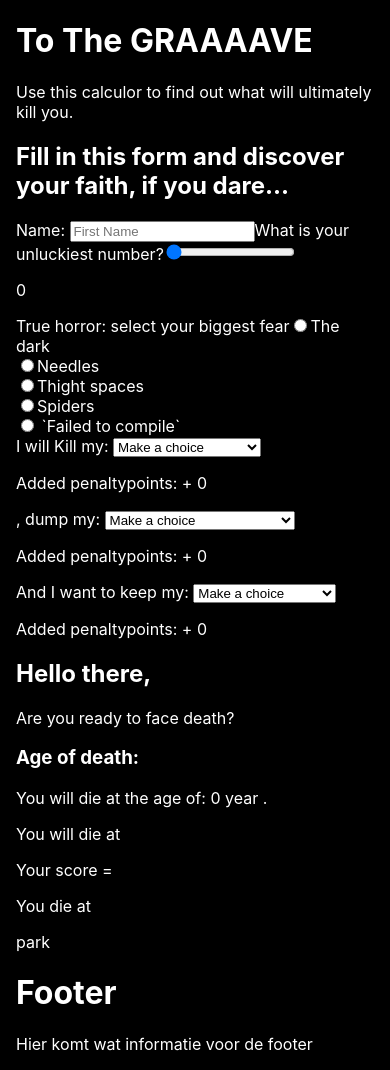
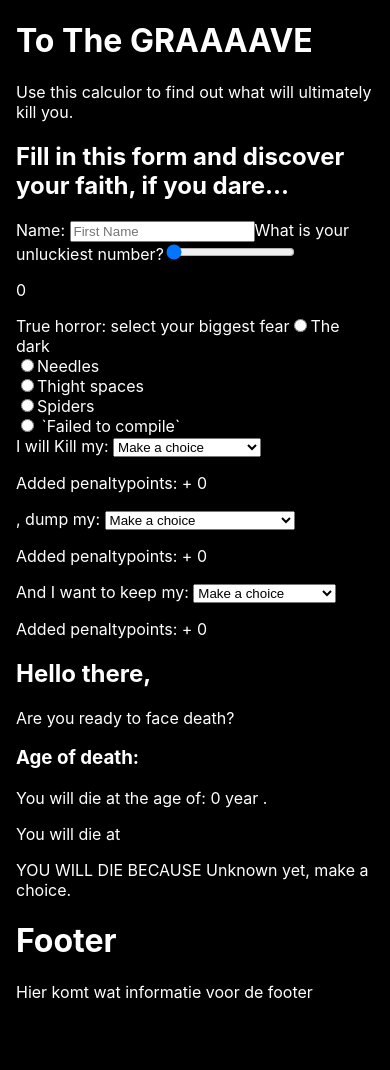
Before and after one commit to devinekask/dev4-2021-crazy-calculator-sarabluekens, a React (Create React App) app: page / in a window 390 px wide. After the commit the page ends 1018 px from the top, so only its background shows below. Built offline with nearby package versions, Linux system fonts and the light colour scheme.

Commit message:
all logic added ( results work responsive to all inputs)

```diff
--- a/src/App.js
+++ b/src/App.js
@@ -3,13 +3,21 @@ import Header from "./components/Header";
 import Calculator from "./components/Calculator";
 
 import Footer from "./components/Footer";
-import { useState } from "react";
+
 
 const App = () => {
+  const ways = [ "Unknown yet, make a choice.",
+  "During a magic show, you will get brainwashed to a Trump Supporter. But the magicien will forget to undo the brainwash. That evening you decide to inject yourself with Javel to protect yourself from the Corona Virus.",
+  "One day you will have overslept and be late for work. In the hurry you will run past a stray cat on your driveway without feeding it. As a revenge the stray cat will get all his stray buddies and attack you. You will die of the diseases they carried.",
+  "On your way to the bathroom, you will slip and fall on the back of your head, because you were wearing socks. A few hours later you will wake up and continu crawling to the batchroom. Once on the toilet you dont notice the snake coming out of it and it bites you in your sensitive parts. You die a slow and painful death. ",
+  "You will be working as a JS developper. One day you will find your match, a bug you can't seem to fix. You try and try and try. With heavy sleep deprevation and a caffeine overdose, you head to Stackoverflow and sell your soul to fix the bug. The bug is fixed and you go to bed happy. You will never wake up again.",
+  "You will get trampled by a pink Elephant."];
+  const locations = [ "an oasis in the Sahara", "a Dixie toilet", "Media Markt", "28361" ,"the dentist", ];
+
   return (
     <>
       <Header/>
-        <Calculator/>
+        <Calculator ways={ways} locations={locations}/>
       <Footer/>
     </>
     );
--- a/src/components/Calculator.jsx
+++ b/src/components/Calculator.jsx
@@ -6,16 +6,16 @@ import Dropdown from './Dropdown';
 import SliderResult from './SliderResult';
 import DropdownResult from './DropdownResult';
 import RadioResult from './RadioResult';
+import TextResult from './TextResult';
 
 
-const Calculator = () => {
+const Calculator = ({ways, locations}) => {
     const [number, setNumber] = useState(0);
     const [name, setName] = useState("");
     const [killDropdown, setKillDropdown] = useState(0);
     const [dumpDropdown, setDumpDropdown] = useState(0);
     const [keepDropdown, setKeepDropdown] = useState(0);
     const [radio, setRadio] = useState();
-    const locations = [ "park", "toilet", "bed", "sbg"];
 
     const kill = [
         {
@@ -79,41 +79,51 @@ const Calculator = () => {
         {
             label : "dark",
             description : "The dark",
-            result : 1
+            index : 0
 
         },
         {
             label : "needles",
             description : "Needles",
-            result : 2
+            index : 1
         },
         {
             label : "space",
             description : "Thight spaces",
-            result : 3
+            index : 2
         },
         {
             label : "spiders",
             description : "Spiders",
-            result : 4
+            index : 3
         },
         {
             label : "code",
             description : " `Failed to compile`",
-            result : 5
+            index : 4
         }
     ]
 
-    const age = (number%2)=== 0 ? number * 6/3.5239 : number * 8/5.231 + 28 ;
+    const amount = parseInt(number);
+    const age = (amount%2)=== 0 ? amount * 6/3.5239 : amount * 8/5.231 + 28 ;
 
+    let wayIndex;
     const points = parseInt(killDropdown) + parseInt(keepDropdown) + parseInt(dumpDropdown);
-    console.log(points);
-    const index = points;
 
+    if (name === 'Benoit'|| name === 'benoit' || name === 'simon' || name === 'Simon') {
+        wayIndex = 4;
+    }
+    else if(points < 3) {
+        wayIndex = 0;
+    }
+    else if (points >= 3 && points < 5){
+        wayIndex = 1;
+    }
+    else  if( points >= 5) {
+        wayIndex = points -4;
+    }
 
-
-
-
+    let locationIndex = radio;
 
     return (
         <>
@@ -133,13 +143,12 @@ const Calculator = () => {
             </section>
 
             <section className = "form">
-                <h2> Hello there, {name} </h2>
+                <TextResult name={name}/>
                 <p>Are you ready to face <span>death?</span></p>
+                <SliderResult title="Age of death: " age={Math.floor(age)} number={amount}/>
+                <RadioResult locations={locations} locationIndex={locationIndex} />
+                <DropdownResult ways={ways} index={wayIndex} />
 
-                <SliderResult title="Age of death: " age={age}/>
-                <RadioResult result={radio} />
-                <DropdownResult  />
-                <p> {locations[index]}</p>
             </section>
         </>
     );
--- a/src/components/DropdownResult.jsx
+++ b/src/components/DropdownResult.jsx
@@ -1,10 +1,9 @@
 import React from 'react';
 
-const DropdownResult = ({points, location}) => {
+const DropdownResult = ({ways, index}) => {
     return (
         <>
-        <p>Your score = {points}</p>
-        <p>You die at {location}</p>
+        <p> YOU WILL DIE BECAUSE {ways[index]}</p>
         </>
     );
 }
--- a/src/components/Radio.jsx
+++ b/src/components/Radio.jsx
@@ -6,7 +6,7 @@ const Radio = ({list, value, onRadioChange}) => {
         <>
         <label htmlFor="fear"> True horror: select your biggest fear</label>
            {list.map(item =>
-                <RadioOption key={item.label} label={item.label} description={item.description} value={value} onRadioChange={onRadioChange}/>
+                <RadioOption key={item.index} label={item.label} index={item.index} description={item.description} value={value} onRadioChange={onRadioChange}/>
             )}
         </>
     );
--- a/src/components/RadioOption.jsx
+++ b/src/components/RadioOption.jsx
@@ -1,9 +1,9 @@
 import React from 'react';
 
-const RadioOption = ({value, description, onRadioChange}) => {
+const RadioOption = ({value, description, onRadioChange, index}) => {
     return (
         <>
-            <input type="radio" id={value} name="fear" value={description} onChange={(e) => onRadioChange(e.target.value) }/>
+            <input type="radio" id={value} name="fear" value={index} onChange={(e) => onRadioChange(e.target.value) }/>
             <label htmlFor={value}>{description}</label><br/>
         </>
     );
--- a/src/components/RadioResult.jsx
+++ b/src/components/RadioResult.jsx
@@ -1,9 +1,9 @@
 import React from 'react';
 
-const RadioResult = ({result}) => {
+const RadioResult = ({locationIndex, locations}) => {
     return (
         <>
-            <p>You will die at {result}</p>
+            <p>You will die at {locations[locationIndex]}</p>
 
         </>
     );
--- a/src/components/SliderResult.jsx
+++ b/src/components/SliderResult.jsx
@@ -1,10 +1,10 @@
 import React from 'react';
 
-const SliderResult = ({age, title}) => {
+const SliderResult = ({age, title, number}) => {
     return (
         <>
             <h3>{title}</h3>
-            <p>You will die at the age of: {age} {age < 2 ? "year" : "years"} {age === 66 && '😈 sneakyyyy'}. </p>
+            <p>You will die at the age of: {age} {age < 2 ? "year" : "years"} {number === 66 && "😈"}. </p>
         </>
     );
 }
--- a/src/components/TextResult.jsx
+++ b/src/components/TextResult.jsx
@@ -1,8 +1,8 @@
 import React from 'react';
 
-const TextResult = () => {
+const TextResult = ({name}) => {
     return (
-        <p>test</p>
+        <h2> Hello there, {name} </h2>
     );
 }
 
```
